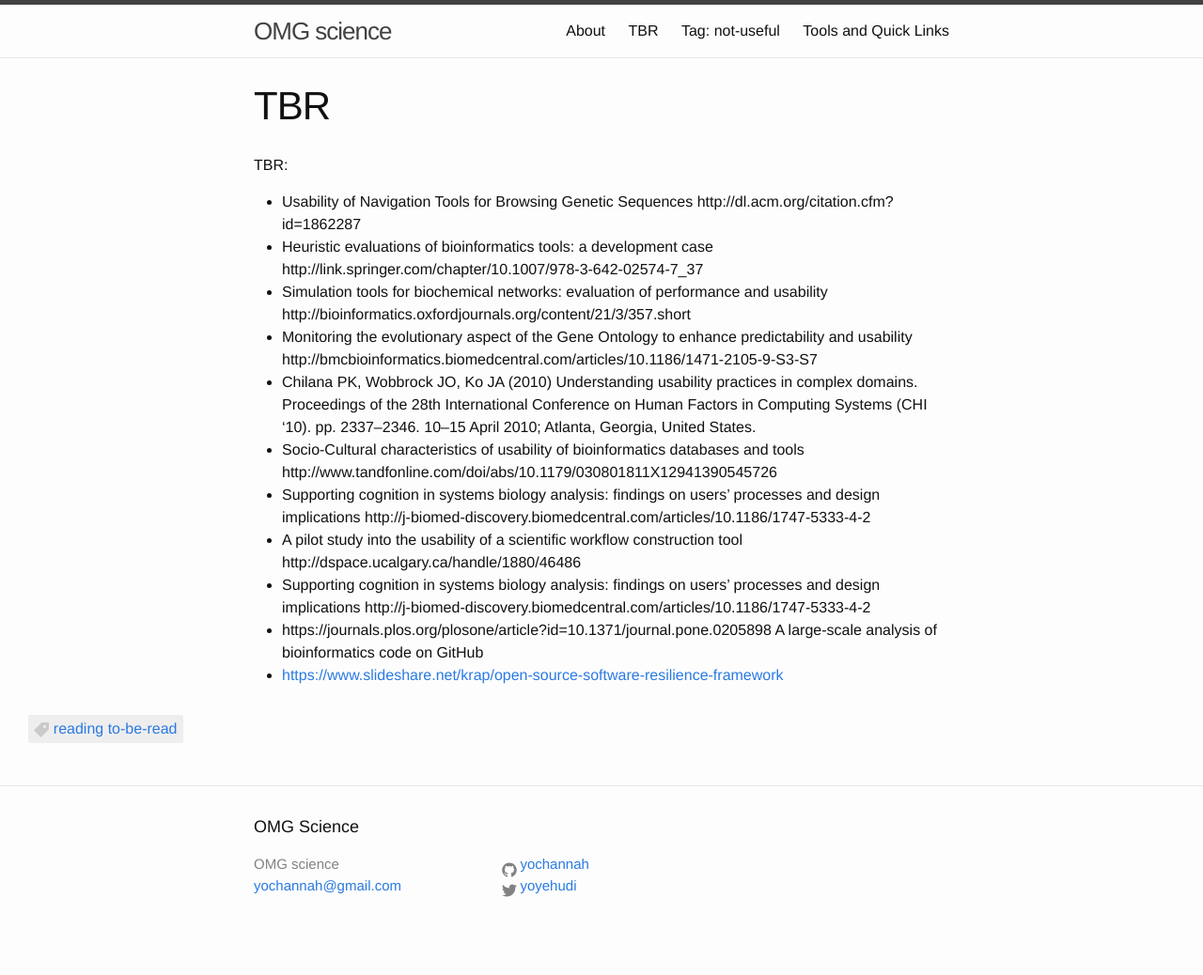
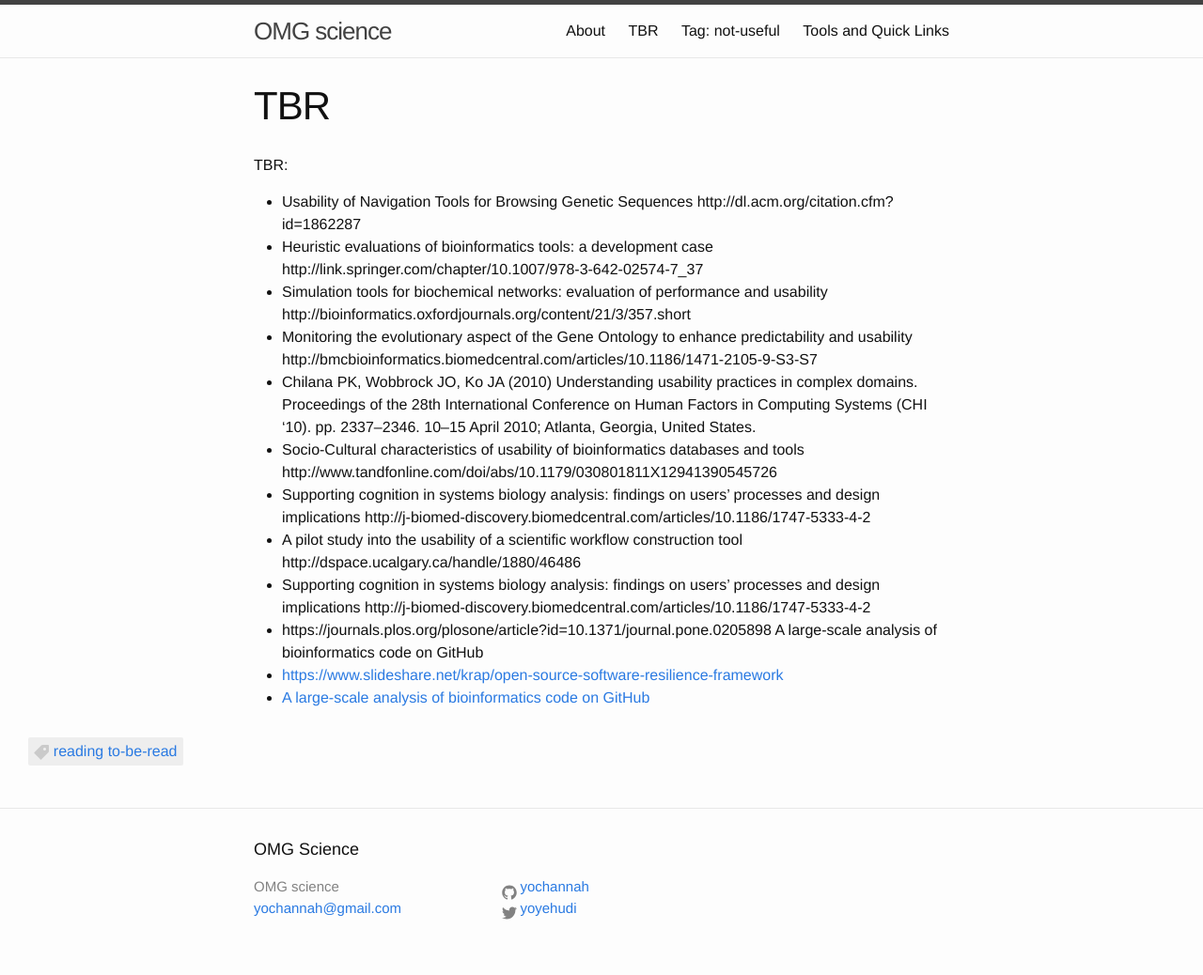
Before and after one commit to yochannah/omgscience, a Jekyll site: the page built from tbr-pile/index.md, in a window 1280 px wide. Shown: the whole page at 94% size. Built offline with Jekyll 4.4.1, drawn with Linux system fonts in a browser that asks for light colours; before the commit the page ends 1014 px from its top, so only the background shows below that.

Commit message:
added to tbr pile

```diff
--- a/tbr-pile/index.md
+++ b/tbr-pile/index.md
@@ -18,3 +18,4 @@ TBR:
 - Supporting cognition in systems biology analysis: findings on users' processes and design implications http://j-biomed-discovery.biomedcentral.com/articles/10.1186/1747-5333-4-2
 - https://journals.plos.org/plosone/article?id=10.1371/journal.pone.0205898 A large-scale analysis of bioinformatics code on GitHub
 - [https://www.slideshare.net/krap/open-source-software-resilience-framework](https://www.slideshare.net/krap/open-source-software-resilience-framework)
+- [A large-scale analysis of bioinformatics code on GitHub](https://journals.plos.org/plosone/article?id=10.1371/journal.pone.0205898)
```
